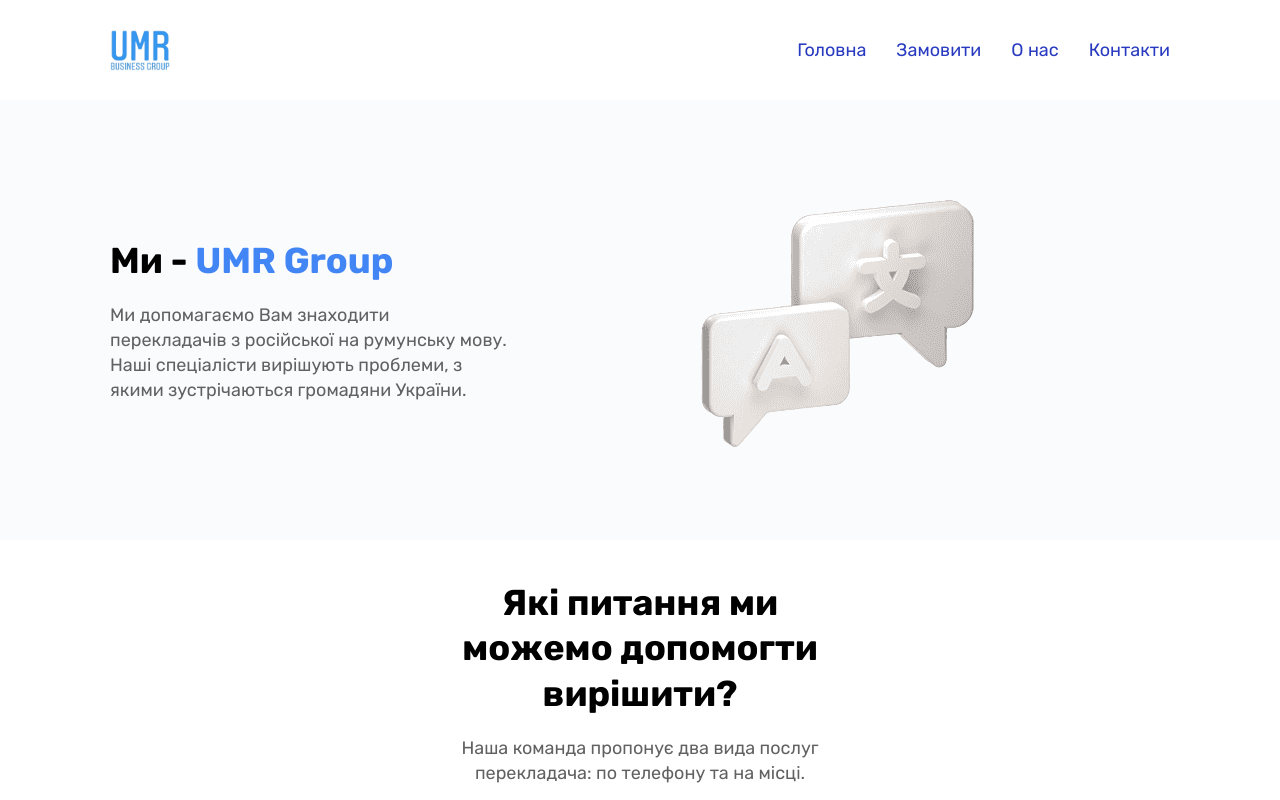
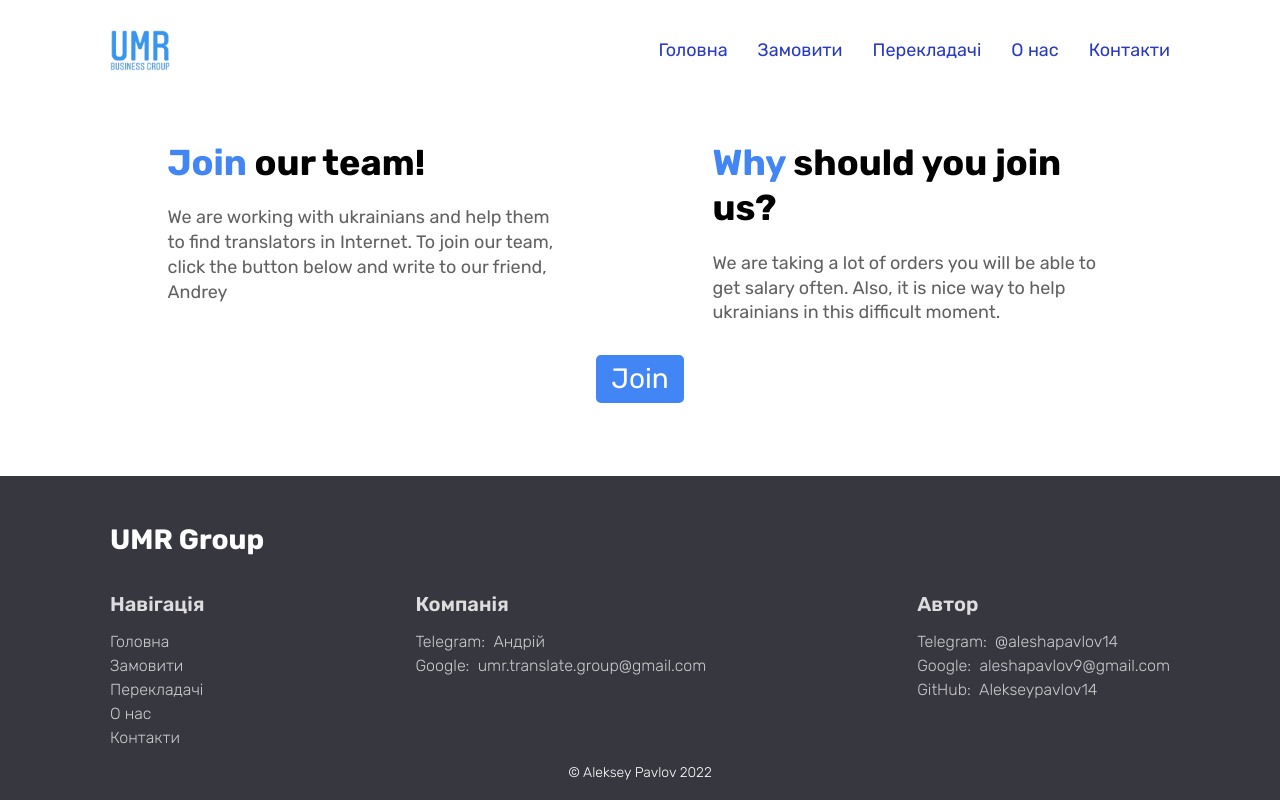
Before and after one commit to Alekseypavlov14/umr-group, a React (Create React App) app: page /translators in a window 1280 px wide. Before the commit this address led to /. Shown: the top 800 px of the page. Built offline with nearby package versions, Linux system fonts and the light colour scheme.

Commit message:
add translators page

```diff
--- a/src/App.tsx
+++ b/src/App.tsx
@@ -4,6 +4,7 @@
 import { Order } from './pages/Order/Order'
 import { Contacts } from './pages/Contacts/Contacts'
 import { About } from './pages/About/About'
+import { Translators } from './pages/Translators/Translators'
 import './App.css'
 
 function App() {
@@ -14,6 +15,7 @@
           <Route path='/' element={<Layout />}>
             <Route path='/' element={<Home />} />
             <Route path='/order' element={<Order />} />
+            <Route path='/translators' element={<Translators />} />
             <Route path='/about' element={<About />} />
             <Route path='/contacts' element={<Contacts />} />
             <Route path='*' element={<Navigate to='/' />} />
--- a/src/components/BurgerButton/BurgerButton.module.css
+++ b/src/components/BurgerButton/BurgerButton.module.css
@@ -2,7 +2,7 @@
   display: none;
 }
 
-@media (max-width: 520px) {
+@media (max-width: 767.98px) {
   .BurgerButton {
     display: flex;
     position: relative;
--- a/src/components/Footer/Footer.tsx
+++ b/src/components/Footer/Footer.tsx
@@ -30,6 +30,14 @@
                 to='/order'
               >
                 Замовити
+              </Link>
+            </div>
+            <div className={styles.Footer__Row}>
+              <Link
+                className={styles.Footer__Row__Link}
+                to='/translators'
+              >
+                Перекладачі
               </Link>
             </div>
             <div className={styles.Footer__Row}>
--- a/src/components/Nav/Nav.module.css
+++ b/src/components/Nav/Nav.module.css
@@ -19,7 +19,7 @@
   color: var(--blue-200);
 }
 
-@media (max-width: 520px) {
+@media (max-width: 767.98px) {
   .Nav {
     position: fixed;
     width: 100%;
--- a/src/components/Nav/Nav.tsx
+++ b/src/components/Nav/Nav.tsx
@@ -34,6 +34,14 @@
           <Link
             onClick={() => dispatch(close())}
             className={styles.Nav__link}
+            children='Перекладачі'
+            to='/translators'
+          />
+        </div>
+        <div className={styles.Nav__item}>
+          <Link
+            onClick={() => dispatch(close())}
+            className={styles.Nav__link}
             children='О нас'
             to='/about'
           />
--- /dev/null
+++ b/src/pages/Translators/Translators.module.css
@@ -0,0 +1,16 @@
+.Translators {
+  padding: 40px 0px;
+}
+
+.TranslatorsContent {
+  display: flex;
+  flex-wrap: wrap;
+  gap: 30px;
+  justify-content: space-around;
+}
+
+.ButtonBlock {
+  flex: 1 0 100%;
+  font-size: 28px;
+  text-align: center;
+}
--- /dev/null
+++ b/src/pages/Translators/Translators.tsx
@@ -0,0 +1,39 @@
+import { FC } from 'react'
+import { Button } from '../../components/Button/Button'
+import { Container } from '../../components/Container/Container'
+import { TextBlock } from '../../components/TextBlock/TextBlock'
+import styles from './Translators.module.css'
+
+interface TranslatorsProps {}
+
+const Translators: FC<TranslatorsProps> = () => {
+  return (
+    <div className={styles.Translators}>
+      <Container>
+        <div className={styles.TranslatorsContent}>
+          <TextBlock
+            title={<><span>Join</span> our team!</>}
+            content='We are working with ukrainians and help them
+            to find translators in Internet. To join our team, click the button below
+            and write to our friend, Andrey'
+          />
+
+          <TextBlock
+            title={<><span>Why</span> should you join us?</>}
+            content='We are taking a lot of orders you will be able to get salary often.
+            Also, it is nice way to help ukrainians in this difficult moment.'
+          />
+
+          <div className={styles.ButtonBlock}>
+            <Button
+              href='mailto:umr.translate.group@gmail.com?subject=Translator'
+              children='Join'
+            />
+          </div>
+        </div>
+      </Container>
+    </div>
+  )
+}
+
+export { Translators }
```
